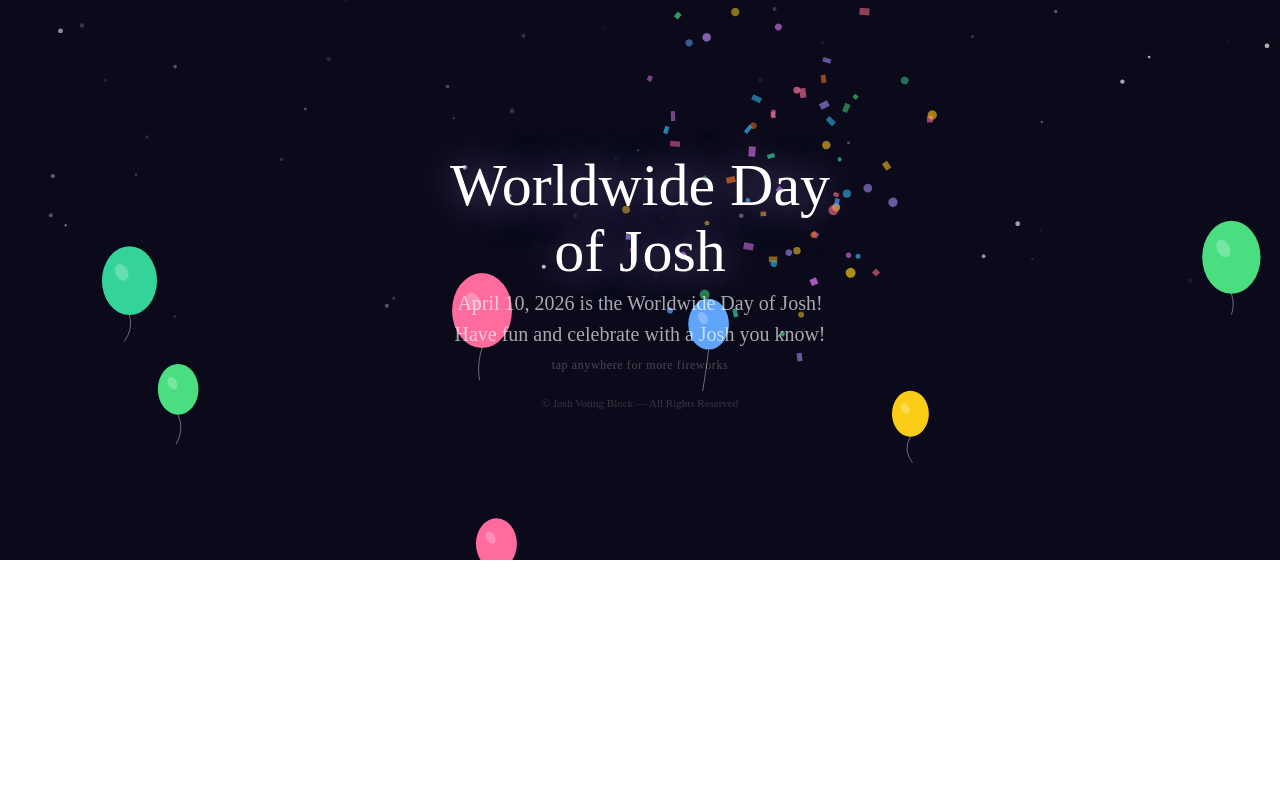
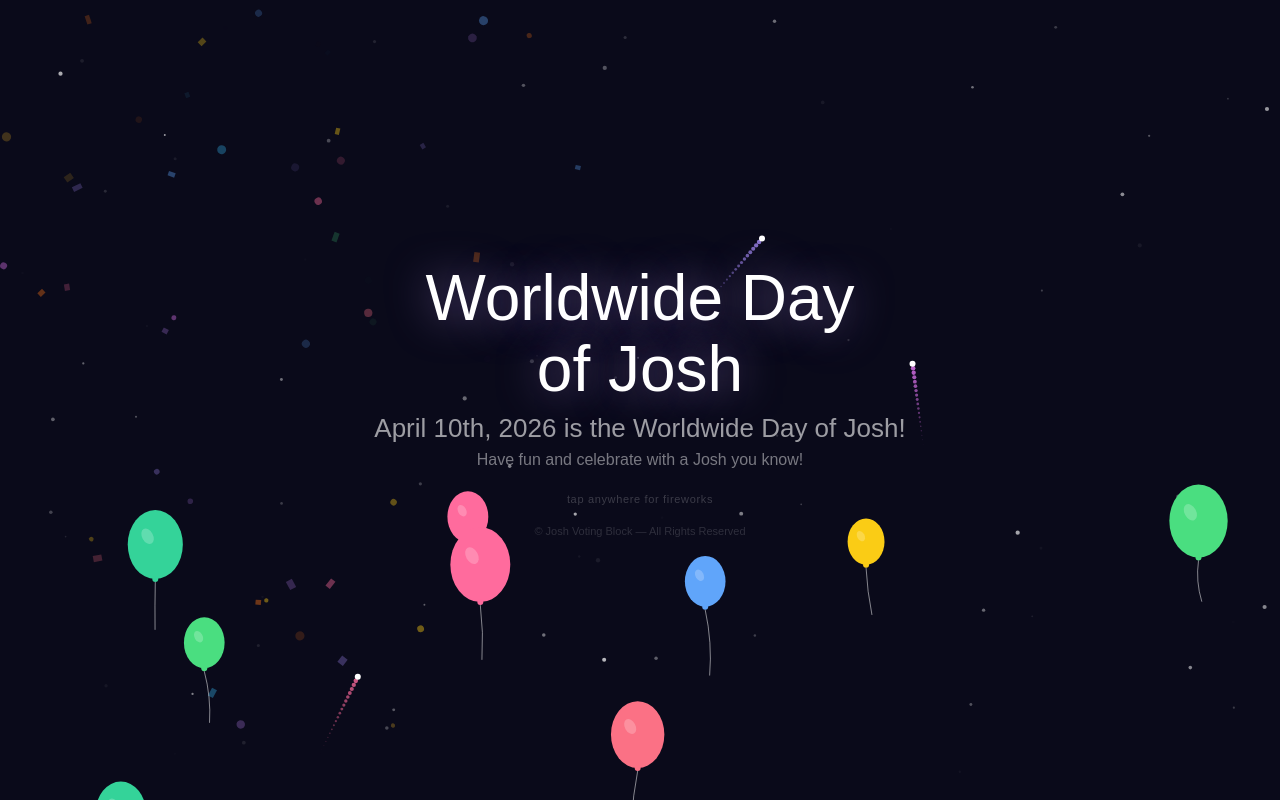
Before and after one commit to UseTheSwartz/WWDOJ, a plain HTML site: page index.html in a window 1280 px wide. Drawn offline with Linux system fonts and the light colour scheme.

Commit message:
Update index.html

```diff
--- a/index.html
+++ b/index.html
@@ -1,62 +1,85 @@
-
+<!DOCTYPE html>
+<html lang="en">
+<head>
+  <meta charset="UTF-8">
+  <meta name="viewport" content="width=device-width, initial-scale=1.0">
+  <title>Worldwide Day of Josh</title>
   <style>
     * { box-sizing: border-box; margin: 0; padding: 0; }
+    html, body {
+      height: 100%;
+      background: #0a0a1a;
+      overflow: hidden;
+    }
     .scene {
       position: relative;
-  width: 100%;
-  min-height: 560px;
+      width: 100vw;
+      height: 100vh;
       overflow: hidden;
-  border-radius: var(--border-radius-lg);
       background: #0a0a1a;
       display: flex;
       flex-direction: column;
       align-items: center;
       justify-content: center;
-  padding: 3rem 1.5rem;
       text-align: center;
+      padding: 2rem 1.5rem;
       cursor: pointer;
     }
-canvas.fx { position: absolute; top: 0; left: 0; width: 100%; height: 100%; pointer-events: none; }
-.content { position: relative; z-index: 10; pointer-events: none; }
+    canvas.fx {
+      position: absolute;
+      top: 0; left: 0;
+      width: 100%; height: 100%;
+      pointer-events: none;
+      display: block;
+    }
+    .content {
+      position: relative;
+      z-index: 10;
+      pointer-events: none;
+    }
     .title {
-  font-size: clamp(32px, 7vw, 60px);
+      font-size: clamp(32px, 7vw, 64px);
       font-weight: 500;
       color: #fff;
       line-height: 1.1;
-  margin-bottom: 0.5rem;
-  text-shadow: 0 0 40px rgba(200,160,255,0.6);
-}
-.subtitle {
-  font-size: clamp(14px, 3vw, 20px);
-  color: rgba(255,255,255,0.65);
-  margin-bottom: 0.5rem;
+      margin-bottom: 0.6rem;
+      font-family: Arial, sans-serif;
+      text-shadow: 0 0 40px rgba(200,160,255,0.5);
     }
     .dateline {
-  font-size: 13px;
-  color: rgba(255,255,255,0.35);
-  margin-top: 1.5rem;
+      font-size: clamp(16px, 3vw, 26px);
+      color: rgba(255,255,255,0.6);
+      margin-bottom: 0.4rem;
+      font-family: Arial, sans-serif;
+    }
+    .tagline {
+      font-size: clamp(12px, 2vw, 16px);
+      color: rgba(255,255,255,0.45);
+      font-family: Arial, sans-serif;
     }
     .hint {
-  font-size: 12px;
-  color: rgba(255,255,255,0.25);
-  margin-top: 0.75rem;
-  letter-spacing: 0.05em;
+      font-size: 11px;
+      color: rgba(255,255,255,0.2);
+      margin-top: 1.5rem;
+      letter-spacing: 0.06em;
+      font-family: Arial, sans-serif;
     }
     .footer-line {
       font-size: 11px;
-  color: rgba(255,255,255,0.18);
-  margin-top: 1.5rem;
+      color: rgba(255,255,255,0.15);
+      margin-top: 1.25rem;
+      font-family: Arial, sans-serif;
     }
   </style>
-
+</head>
+<body>
   <div class="scene" id="scene">
     <canvas class="fx" id="c"></canvas>
-
     <div class="content">
       <div class="title">Worldwide Day<br>of Josh</div>
-    <div class="subtitle" id="dateline"></div>
-    <div class="subtitle">Have fun and celebrate with a Josh you know!</div>
-    <div class="hint">tap anywhere for more fireworks</div>
+      <div class="dateline" id="dateline"></div>
+      <div class="tagline">Have fun and celebrate with a Josh you know!</div>
+      <div class="hint">tap anywhere for fireworks</div>
       <div class="footer-line">&copy; Josh Voting Block &mdash; All Rights Reserved</div>
     </div>
   </div>
@@ -68,14 +91,7 @@ const ctx = canvas.getContext('2d');
 
     const d = new Date();
     document.getElementById('dateline').textContent =
-  d.toLocaleDateString(undefined, { year: 'numeric', month: 'long', day: 'numeric' }) + ' is the Worldwide Day of Josh!';
-
-function resize() {
-  canvas.width = scene.offsetWidth;
-  canvas.height = scene.offsetHeight;
-}
-resize();
-window.addEventListener('resize', resize);
+      (() => { const months = ["January","February","March","April","May","June","July","August","September","October","November","December"]; const day = d.getDate(); const suffix = day === 1 || day === 21 || day === 31 ? "st" : day === 2 || day === 22 ? "nd" : day === 3 || day === 23 ? "rd" : "th"; return months[d.getMonth()] + " " + day + suffix + ", " + d.getFullYear() + " is the Worldwide Day of Josh!"; })();
 
     const COLORS = [
       '#ff6b9d','#c084fc','#60a5fa','#34d399','#fbbf24',
@@ -86,167 +102,188 @@ const COLORS = [
     const particles = [];
     const balloons = [];
     const stars = [];
+    const rockets = [];
 
     function rnd(a, b) { return a + Math.random() * (b - a); }
     function pick(arr) { return arr[Math.floor(Math.random() * arr.length)]; }
 
-function spawnBurst(x, y, count = 60) {
+    function resize() {
+      canvas.width = window.innerWidth;
+      canvas.height = window.innerHeight;
+      stars.length = 0;
+      for (let i = 0; i < 80; i++) spawnStar();
+    }
+
+    function spawnStar() {
+      stars.push({
+        x: rnd(0, canvas.width),
+        y: rnd(0, canvas.height),
+        r: rnd(0.8, 2.2),
+        alpha: rnd(0.2, 0.75),
+        t: rnd(0, Math.PI * 2),
+        ts: rnd(0.008, 0.035)
+      });
+    }
+
+    function spawnBurst(x, y, count) {
+      count = count || 65;
       for (let i = 0; i < count; i++) {
         const angle = (Math.PI * 2 * i) / count + rnd(-0.3, 0.3);
         const speed = rnd(2, 9);
-    const color = pick(COLORS);
-    const type = Math.random() < 0.5 ? 'rect' : 'circle';
         particles.push({
           x, y,
           vx: Math.cos(angle) * speed,
           vy: Math.sin(angle) * speed - rnd(0, 3),
-      color,
-      type,
-      w: rnd(4, 10),
-      h: rnd(4, 7),
+          color: pick(COLORS),
+          type: Math.random() < 0.5 ? 'rect' : 'circle',
+          w: rnd(4, 10), h: rnd(4, 7),
           rot: rnd(0, Math.PI * 2),
           rotV: rnd(-0.2, 0.2),
           life: 1,
-      decay: rnd(0.012, 0.022),
+          decay: rnd(0.010, 0.018),
           gravity: 0.18
         });
       }
     }
 
-function spawnTrail(x, y) {
-  const targetX = rnd(canvas.width * 0.2, canvas.width * 0.8);
-  const targetY = rnd(60, canvas.height * 0.45);
-  const color = pick(COLORS);
-  const trail = [];
-  const steps = 18;
-  for (let i = 0; i <= steps; i++) {
-    trail.push({ x: x + (targetX - x) * (i / steps), y: y + (targetY - y) * (i / steps) });
-  }
-  return { trail, pos: 0, color, targetX, targetY, done: false };
-}
-
-const rockets = [];
-
     function launchRocket() {
-  const x = rnd(canvas.width * 0.15, canvas.width * 0.85);
-  const startY = canvas.height + 10;
-  rockets.push(spawnTrail(x, startY));
+      const targetX = rnd(canvas.width * 0.15, canvas.width * 0.85);
+      const targetY = rnd(60, canvas.height * 0.42);
+      const startX = rnd(canvas.width * 0.2, canvas.width * 0.8);
+      rockets.push({
+        x: startX, y: canvas.height + 10,
+        targetX, targetY,
+        color: pick(COLORS),
+        trail: [],
+        done: false,
+        speed: 4.5
+      });
     }
 
     function spawnBalloon() {
-  const color = pick(COLORS);
       balloons.push({
-    x: rnd(30, canvas.width - 30),
+        x: rnd(60, canvas.width - 60),
         y: canvas.height + rnd(40, 120),
-    vy: rnd(0.6, 1.4),
-    vx: rnd(-0.4, 0.4),
+        vy: rnd(0.6, 1.3),
+        vx: rnd(-0.35, 0.35),
         wobble: rnd(0, Math.PI * 2),
-    wobbleSpeed: rnd(0.02, 0.05),
+        wobbleSpeed: rnd(0.018, 0.045),
         r: rnd(18, 30),
-    color,
-    life: 1,
-    string: rnd(20, 45)
+        color: pick(COLORS),
+        stringLen: rnd(40, 70)
       });
     }
 
-function spawnStar() {
-  stars.push({
-    x: rnd(0, canvas.width),
-    y: rnd(0, canvas.height * 0.6),
-    r: rnd(1, 2.5),
-    alpha: rnd(0.2, 0.8),
-    twinkleSpeed: rnd(0.01, 0.04),
-    t: rnd(0, Math.PI * 2)
-  });
-}
+    function drawBalloon(b) {
+      const wx = Math.sin(b.wobble) * 4;
+      const bx = b.x + wx;
+      const by = b.y;
 
-for (let i = 0; i < 60; i++) spawnStar();
-for (let i = 0; i < 5; i++) spawnBalloon();
-
-let lastRocket = 0;
-let lastBalloon = 0;
-
-scene.addEventListener('click', (e) => {
-  const rect = scene.getBoundingClientRect();
-  const x = (e.clientX - rect.left) * (canvas.width / rect.width);
-  const y = (e.clientY - rect.top) * (canvas.height / rect.height);
-  spawnBurst(x, y, 80);
-});
-
-function drawBalloon(b) {
-  ctx.save();
-  ctx.globalAlpha = b.life;
-  const wobX = Math.sin(b.wobble) * 4;
-
+      // balloon body
       ctx.beginPath();
-  ctx.ellipse(b.x + wobX, b.y, b.r, b.r * 1.25, 0, 0, Math.PI * 2);
+      ctx.ellipse(bx, by, b.r, b.r * 1.25, 0, 0, Math.PI * 2);
       ctx.fillStyle = b.color;
       ctx.fill();
 
+      // shine
       ctx.beginPath();
-  ctx.fillStyle = 'rgba(255,255,255,0.25)';
-  ctx.ellipse(b.x + wobX - b.r * 0.28, b.y - b.r * 0.3, b.r * 0.22, b.r * 0.32, -0.5, 0, Math.PI * 2);
+      ctx.ellipse(bx - b.r * 0.28, by - b.r * 0.3, b.r * 0.2, b.r * 0.3, -0.5, 0, Math.PI * 2);
+      ctx.fillStyle = 'rgba(255,255,255,0.22)';
       ctx.fill();
 
+      // knot
       ctx.beginPath();
-  ctx.moveTo(b.x + wobX, b.y + b.r * 1.25);
-  const cp1x = b.x + wobX + rnd(-8, 8);
-  const cp1y = b.y + b.r * 1.25 + b.string * 0.5;
-  ctx.quadraticCurveTo(cp1x, cp1y, b.x + wobX + rnd(-6, 6), b.y + b.r * 1.25 + b.string);
-  ctx.strokeStyle = 'rgba(255,255,255,0.4)';
+      ctx.arc(bx, by + b.r * 1.25, 3, 0, Math.PI * 2);
+      ctx.fillStyle = b.color;
+      ctx.fill();
+
+      // string — drawn as short segments with slight curve so it stays close
+      const knotX = bx;
+      const knotY = by + b.r * 1.25 + 3;
+      const endX = bx + Math.sin(b.wobble * 0.5) * 6;
+      const endY = knotY + b.stringLen;
+      const cpX = (knotX + endX) / 2 + Math.sin(b.wobble) * 5;
+      const cpY = (knotY + endY) / 2;
+
+      ctx.beginPath();
+      ctx.moveTo(knotX, knotY);
+      ctx.quadraticCurveTo(cpX, cpY, endX, endY);
+      ctx.strokeStyle = 'rgba(255,255,255,0.5)';
       ctx.lineWidth = 1;
       ctx.stroke();
+    }
 
-  ctx.restore();
-}
+    resize();
+    window.addEventListener('resize', resize);
+
+    for (let i = 0; i < 6; i++) spawnBalloon();
+
+    let lastRocket = -9999;
+    let lastBalloon = -9999;
+
+    scene.addEventListener('click', function(e) {
+      spawnBurst(e.clientX, e.clientY, 80);
+    });
 
     function loop(ts) {
       requestAnimationFrame(loop);
-  ctx.clearRect(0, 0, canvas.width, canvas.height);
 
+      ctx.fillStyle = '#0a0a1a';
+      ctx.fillRect(0, 0, canvas.width, canvas.height);
+
+      // stars
       for (const s of stars) {
-    s.t += s.twinkleSpeed;
-    const a = s.alpha * (0.5 + 0.5 * Math.sin(s.t));
+        s.t += s.ts;
         ctx.beginPath();
         ctx.arc(s.x, s.y, s.r, 0, Math.PI * 2);
-    ctx.fillStyle = `rgba(255,255,255,${a})`;
+        ctx.fillStyle = 'rgba(255,255,255,' + (s.alpha * (0.5 + 0.5 * Math.sin(s.t))).toFixed(2) + ')';
         ctx.fill();
       }
 
-  if (ts - lastRocket > 900) {
-    launchRocket();
-    lastRocket = ts;
-  }
+      // rockets
+      if (ts - lastRocket > 1100) { launchRocket(); lastRocket = ts; }
 
       for (let i = rockets.length - 1; i >= 0; i--) {
         const r = rockets[i];
         if (r.done) { rockets.splice(i, 1); continue; }
-    const speed = 3;
-    r.pos = Math.min(r.pos + speed, r.trail.length - 1);
-    const pt = r.trail[Math.floor(r.pos)];
-    ctx.beginPath();
-    ctx.arc(pt.x, pt.y, 2.5, 0, Math.PI * 2);
-    ctx.fillStyle = r.color;
-    ctx.fill();
-    for (let t = Math.max(0, Math.floor(r.pos) - 8); t < Math.floor(r.pos); t++) {
+
+        const dx = r.targetX - r.x;
+        const dy = r.targetY - r.y;
+        const dist = Math.sqrt(dx * dx + dy * dy);
+
+        if (dist < r.speed + 1) {
+          spawnBurst(r.targetX, r.targetY, 70);
+          r.done = true;
+          continue;
+        }
+
+        r.x += (dx / dist) * r.speed;
+        r.y += (dy / dist) * r.speed;
+        r.trail.push({ x: r.x, y: r.y });
+        if (r.trail.length > 22) r.trail.shift();
+
+        for (let t = 0; t < r.trail.length; t++) {
+          const frac = t / r.trail.length;
           const tp = r.trail[t];
           ctx.beginPath();
-      ctx.arc(tp.x, tp.y, 1, 0, Math.PI * 2);
-      ctx.fillStyle = r.color + '55';
+          ctx.arc(tp.x, tp.y, frac * 2.5, 0, Math.PI * 2);
+          const alpha = Math.floor(frac * 220).toString(16).padStart(2, '0');
+          ctx.fillStyle = r.color + alpha;
           ctx.fill();
         }
-    if (r.pos >= r.trail.length - 1) {
-      spawnBurst(r.targetX, r.targetY, 70);
-      r.done = true;
-    }
+
+        ctx.beginPath();
+        ctx.arc(r.x, r.y, 3, 0, Math.PI * 2);
+        ctx.fillStyle = '#fff';
+        ctx.fill();
       }
 
+      // confetti particles
       for (let i = particles.length - 1; i >= 0; i--) {
         const p = particles[i];
-    p.x += p.vx;
-    p.y += p.vy;
+        p.x += p.vx; p.y += p.vy;
         p.vy += p.gravity;
-    p.vx *= 0.98;
+        p.vx *= 0.985;
         p.rot += p.rotV;
         p.life -= p.decay;
         if (p.life <= 0) { particles.splice(i, 1); continue; }
@@ -255,36 +292,29 @@ function loop(ts) {
         ctx.translate(p.x, p.y);
         ctx.rotate(p.rot);
         ctx.fillStyle = p.color;
-    if (p.type === 'rect') {
-      ctx.fillRect(-p.w / 2, -p.h / 2, p.w, p.h);
-    } else {
-      ctx.beginPath();
-      ctx.arc(0, 0, p.w / 2, 0, Math.PI * 2);
-      ctx.fill();
-    }
+        if (p.type === 'rect') ctx.fillRect(-p.w / 2, -p.h / 2, p.w, p.h);
+        else { ctx.beginPath(); ctx.arc(0, 0, p.w / 2, 0, Math.PI * 2); ctx.fill(); }
         ctx.restore();
       }
 
-  if (ts - lastBalloon > 1800) {
-    spawnBalloon();
-    lastBalloon = ts;
-  }
+      // balloons
+      if (ts - lastBalloon > 2000) { spawnBalloon(); lastBalloon = ts; }
 
       for (let i = balloons.length - 1; i >= 0; i--) {
         const b = balloons[i];
         b.y -= b.vy;
         b.x += b.vx;
         b.wobble += b.wobbleSpeed;
-    if (b.y < -100) { balloons.splice(i, 1); continue; }
+        if (b.y < -150) { balloons.splice(i, 1); continue; }
         drawBalloon(b);
       }
     }
 
     requestAnimationFrame(loop);
 
-setTimeout(() => {
-  for (let i = 0; i < 3; i++) {
-    setTimeout(() => launchRocket(), i * 400);
-  }
-}, 300);
+    setTimeout(function() {
+      for (let i = 0; i < 4; i++) setTimeout(launchRocket, i * 350);
+    }, 200);
   </script>
+</body>
+</html>
```
Lines whose indentation alone changed are shown as unchanged.
